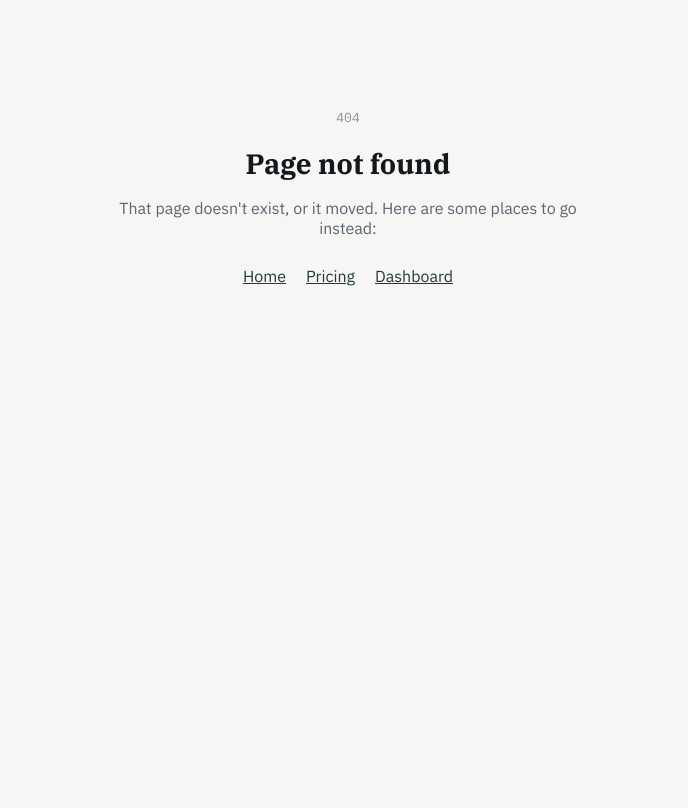
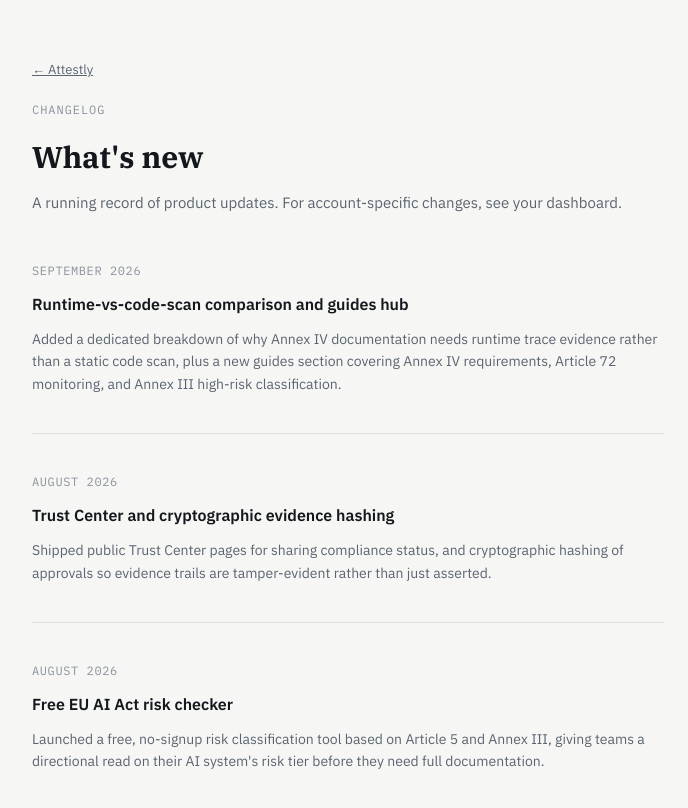
Before and after one commit to Isaacruwa/attestly, a Next.js app: page /changelog in a window 1280 px wide. Before the commit this address had no page. Shown: the top 808 px of the page, without its empty margins (292-980 px from the left). Built offline with nearby package versions, Linux system fonts and the light colour scheme.

Commit message:
feat(seo): update src/app/changelog/page.tsx

```diff
--- /dev/null
+++ b/src/app/changelog/page.tsx
@@ -0,0 +1,56 @@
+import type { Metadata } from "next";
+import Link from "next/link";
+
+export const metadata: Metadata = {
+  title: "Changelog — Attestly",
+  description: "What's new in Attestly: product updates, new trace-source support, and documentation improvements.",
+  alternates: { canonical: "https://attestly.online/changelog" },
+};
+
+const ENTRIES = [
+  {
+    date: "September 2026",
+    title: "Runtime-vs-code-scan comparison and guides hub",
+    body:
+      "Added a dedicated breakdown of why Annex IV documentation needs runtime trace evidence rather than a static code scan, plus a new guides section covering Annex IV requirements, Article 72 monitoring, and Annex III high-risk classification.",
+  },
+  {
+    date: "August 2026",
+    title: "Trust Center and cryptographic evidence hashing",
+    body:
+      "Shipped public Trust Center pages for sharing compliance status, and cryptographic hashing of approvals so evidence trails are tamper-evident rather than just asserted.",
+  },
+  {
+    date: "August 2026",
+    title: "Free EU AI Act risk checker",
+    body:
+      "Launched a free, no-signup risk classification tool based on Article 5 and Annex III, giving teams a directional read on their AI system's risk tier before they need full documentation.",
+  },
+];
+
+export default function ChangelogPage() {
+  return (
+    <main style={{ maxWidth: 680, margin: "0 auto", padding: "48px 24px 80px" }}>
+      <p style={{ fontSize: 13, marginBottom: 24 }}>
+        <Link href="/" style={{ color: "var(--color-ink-muted)" }}>← Attestly</Link>
+      </p>
+      <p className="section__eyebrow">Changelog</p>
+      <h1 style={{ fontFamily: "var(--font-display)", fontSize: 30, marginBottom: 14 }}>What&apos;s new</h1>
+      <p style={{ color: "var(--color-ink-muted)", fontSize: 15, lineHeight: 1.6, marginBottom: 36 }}>
+        A running record of product updates. For account-specific changes, see your dashboard.
+      </p>
+
+      <div style={{ display: "flex", flexDirection: "column", gap: 28 }}>
+        {ENTRIES.map((e) => (
+          <div key={e.title} style={{ borderBottom: "1px solid var(--color-line)", paddingBottom: 24 }}>
+            <p className="mono" style={{ fontSize: 12, color: "var(--color-ink-faint)", textTransform: "uppercase", letterSpacing: "0.05em", marginBottom: 6 }}>
+              {e.date}
+            </p>
+            <p style={{ fontWeight: 600, fontSize: 16, marginBottom: 6 }}>{e.title}</p>
+            <p style={{ fontSize: 14, color: "var(--color-ink-muted)", lineHeight: 1.6 }}>{e.body}</p>
+          </div>
+        ))}
+      </div>
+    </main>
+  );
+}
```
